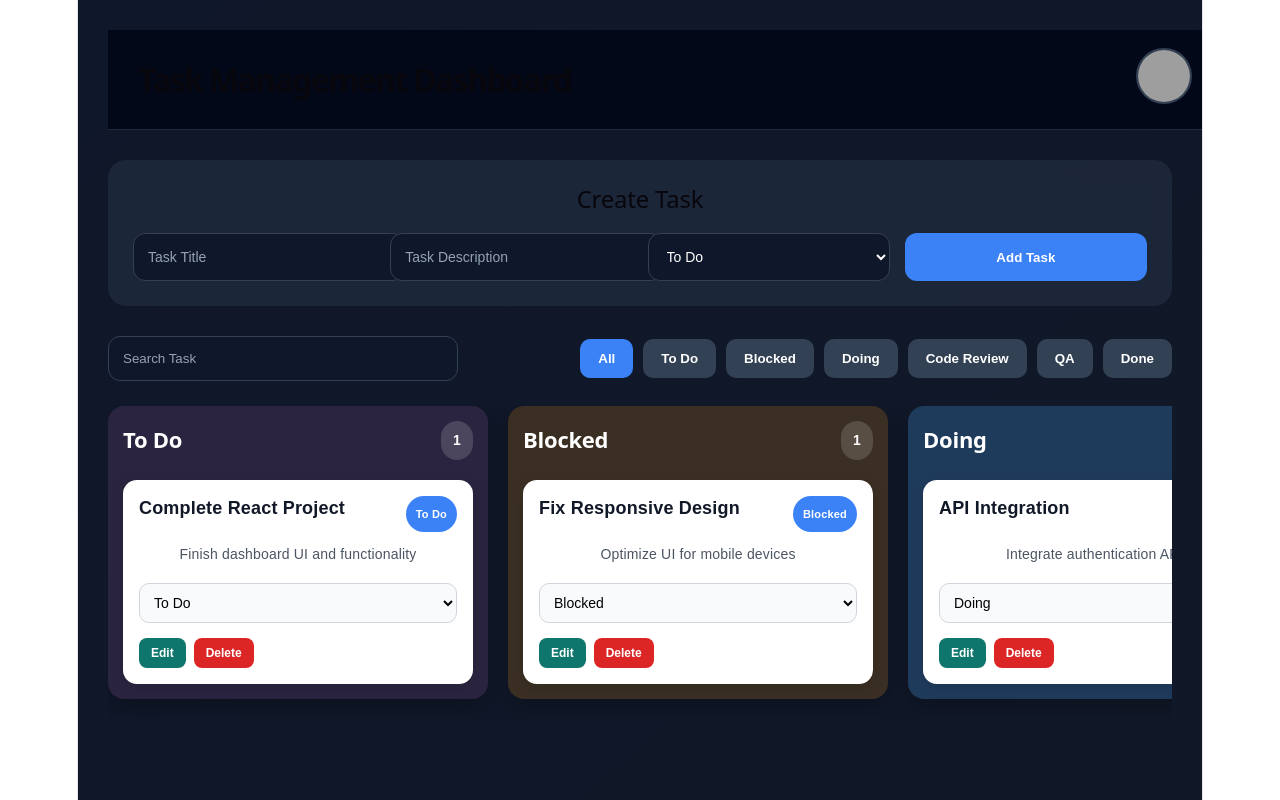
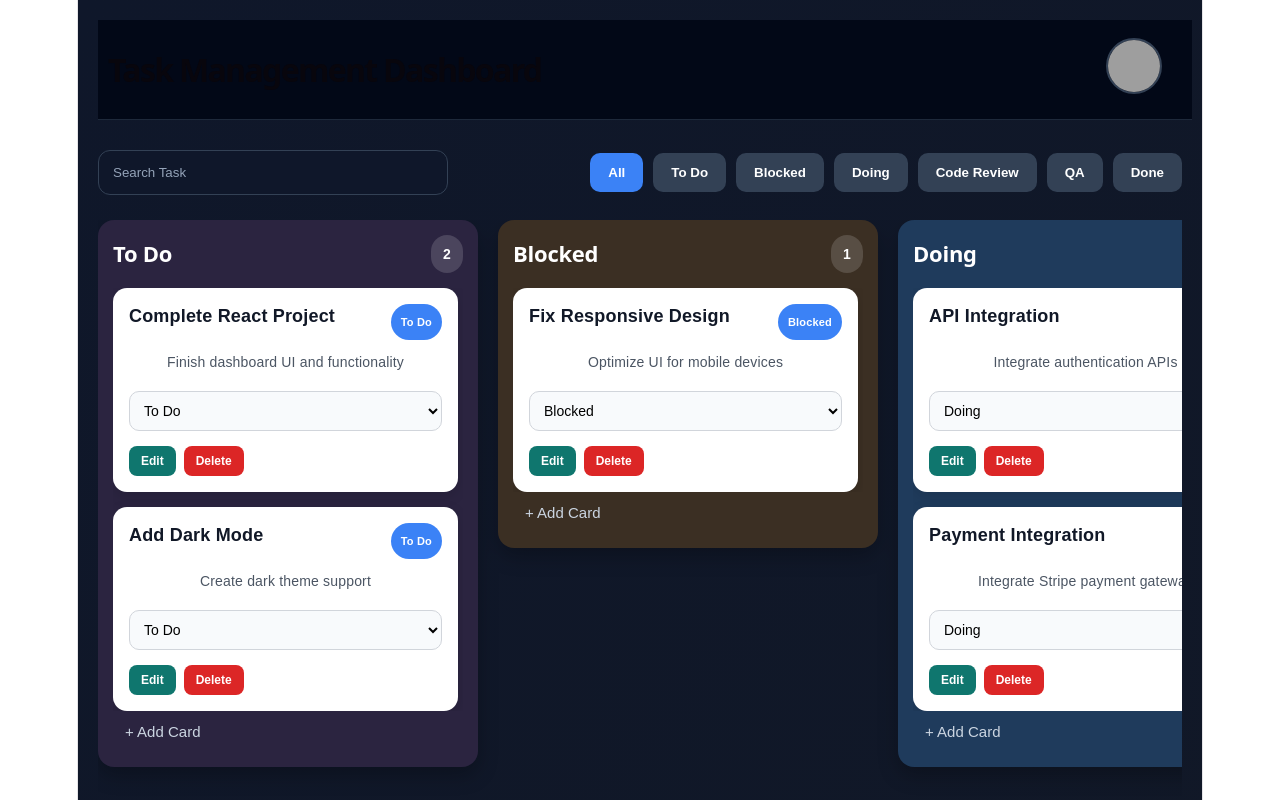
Before and after one commit to Aditigithubsri/Edtech-Project, a React (Vite) app: page /dashboard in a window 1280 px wide. Shown: the top 800 px of the page. Built offline with nearby package versions, Linux system fonts and the light colour scheme; grey boxes are pictures that could not be loaded.

Commit message:
Updated board layout spacing

```diff
--- a/src/Components/BoardSection/BoardSection.css
+++ b/src/Components/BoardSection/BoardSection.css
@@ -1,9 +1,17 @@
 .board-container {
   display: flex;
+
   gap: 20px;
+
   overflow-x: auto;
-  padding-bottom: 20px;
+  overflow-y: hidden;
+
+  height: 100vh;
+
+  align-items: flex-start;
 }
+
+/* Horizontal scrollbar */
 
 .board-container::-webkit-scrollbar {
   height: 8px;
@@ -11,52 +19,113 @@
 
 .board-container::-webkit-scrollbar-thumb {
   background: #475569;
+
   border-radius: 20px;
 }
 
+/* COLUMN */
+
 .board-column {
   min-width: 350px;
+  max-width: 350px;
+
   background: #1e293b;
+
   border-radius: 16px;
+
   padding: 15px;
-  height: fit-content;
+
   flex-shrink: 0;
+
+  display: flex;
+  flex-direction: column;
 }
+
+/* HEADER */
 
 .column-header {
   display: flex;
+
   justify-content: space-between;
+
   align-items: center;
-  margin-bottom: 20px;
+
+  margin-bottom: 15px;
+
+  flex-shrink: 0;
 }
 
 .column-header h2 {
   font-size: 22px;
+
   margin: 0;
+
   color: white;
 }
 
 .column-header span {
-  background: rgba(255, 255, 255, 0.15);
+  background: rgba(
+    255,
+    255,
+    255,
+    0.15
+  );
+
   padding: 6px 12px;
+
   border-radius: 20px;
+
   font-size: 14px;
+
   font-weight: bold;
+
   color: white;
 }
 
+/* SCROLLABLE TASK AREA */
+
 .column-cards {
   display: flex;
+
   flex-direction: column;
+
   gap: 15px;
+
+  overflow-y: auto;
+
+  flex: 1;
+
+  padding-right: 5px;
+
+  /* ADD THIS */
+  min-height: 0;
 }
+
+/* Vertical scrollbar */
+
+.column-cards::-webkit-scrollbar {
+  width: 6px;
+}
+
+.column-cards::-webkit-scrollbar-thumb {
+  background: #64748b;
+
+  border-radius: 20px;
+}
+
+/* TASK CARD */
 
 .task-card {
   background: white;
+
   color: #111827;
+
   border-radius: 14px;
+
   padding: 16px;
+
   transition: 0.3s ease;
+
   cursor: pointer;
 }
 
@@ -66,33 +135,49 @@
 
 .task-top {
   display: flex;
+
   justify-content: space-between;
+
   align-items: flex-start;
+
   gap: 10px;
+
   margin-bottom: 12px;
 }
 
 .task-top h3 {
   margin: 0;
+
   font-size: 18px;
+
   line-height: 1.4;
 }
 
 .task-status {
   padding: 5px 10px;
+
   border-radius: 20px;
+
   font-size: 11px;
+
   color: white;
+
   background: #3b82f6;
+
   white-space: nowrap;
 }
 
 .task-card p {
   color: #4b5563;
+
   font-size: 14px;
+
   line-height: 1.5;
+
   margin-bottom: 18px;
 }
+
+/* MOVE TASK */
 
 .move-task {
   margin-bottom: 15px;
@@ -100,26 +185,41 @@
 
 .move-task select {
   width: 100%;
+
   padding: 10px;
+
   border-radius: 10px;
+
   border: 1px solid #d1d5db;
+
   outline: none;
+
   font-size: 14px;
 }
 
+/* FOOTER */
+
 .task-footer {
   display: flex;
+
   flex-wrap: wrap;
+
   gap: 8px;
 }
 
 .task-footer button {
   border: none;
+
   border-radius: 8px;
+
   padding: 8px 12px;
+
   color: white;
+
   cursor: pointer;
+
   font-size: 12px;
+
   font-weight: 600;
 }
 
@@ -139,15 +239,177 @@
   background: #b91c1c;
 }
 
+/* EMPTY CARD */
+
 .empty-card {
-  background: rgba(255, 255, 255, 0.08);
-  border: 1px dashed rgba(255, 255, 255, 0.2);
+  background: rgba(
+    255,
+    255,
+    255,
+    0.08
+  );
+
+  border: 1px dashed
+    rgba(255, 255, 255, 0.2);
+
   border-radius: 12px;
+
   padding: 20px;
+
   text-align: center;
+
   color: #cbd5e1;
+
   font-size: 14px;
 }
+
+/* ADD CARD */
+
+.add-card-section {
+  margin-top: auto;
+
+  flex-shrink: 0;
+}
+
+.add-card-btn {
+  width: 100%;
+
+  background: transparent;
+
+  border: none;
+
+  color: #cbd5e1;
+
+  padding: 12px;
+
+  border-radius: 10px;
+
+  cursor: pointer;
+
+  text-align: left;
+
+  font-size: 15px;
+
+  transition: 0.2s;
+}
+
+
+/* FORM */
+
+.add-card-form {
+  margin-top: 10px;
+
+  display: flex;
+
+  flex-direction: column;
+
+  gap: 10px;
+
+  width: 100%;
+}
+
+/* FORM HEADER */
+
+.form-header {
+  display: flex;
+
+  justify-content: space-between;
+
+  align-items: center;
+}
+
+.form-header span {
+  color: white;
+
+  font-size: 15px;
+
+  font-weight: 600;
+}
+
+/* CLOSE BUTTON */
+
+.close-form-btn {
+  background: transparent;
+
+  border: none;
+
+  color: #cbd5e1;
+
+  cursor: pointer;
+
+  display: flex;
+
+  align-items: center;
+
+  justify-content: center;
+
+  padding: 4px;
+
+  border-radius: 6px;
+
+  transition: 0.2s;
+}
+
+.close-form-btn:hover {
+  background: rgba(
+    255,
+    255,
+    255,
+    0.08
+  );
+}
+
+/* INPUTS */
+
+.add-card-form input,
+.add-card-form textarea {
+  width: 100%;
+
+  box-sizing: border-box;
+
+  border: none;
+
+  outline: none;
+
+  border-radius: 10px;
+
+  padding: 12px;
+
+  background: #fff;
+
+  font-size: 14px;
+}
+
+.add-card-form textarea {
+  resize: vertical;
+
+  min-height: 100px;
+
+  max-height: 200px;
+}
+
+/* BUTTON */
+
+.add-card-form button {
+     background-color: #2563eb;
+
+  color: white;
+
+  border: none;
+
+  padding: 12px;
+
+  border-radius: 10px;
+
+  cursor: pointer;
+
+  font-weight: 600;
+
+  transition: 0.2s;
+}
+
+
+/* RESPONSIVE */
 
 @media (max-width: 768px) {
   .board-column {
--- a/src/Components/BoardSection/BoardSection.jsx
+++ b/src/Components/BoardSection/BoardSection.jsx
@@ -1,4 +1,7 @@
 import React from "react";
+
+import { RxCross2 } from "react-icons/rx";
+
 import "./BoardSection.css";
 
 const BoardSection = ({
@@ -8,6 +11,16 @@ const BoardSection = ({
   handleMoveTask,
   handleEdit,
   openDeleteModal,
+
+  /* ADD TASK */
+
+  handleSubmit,
+  title,
+  setTitle,
+  description,
+  setDescription,
+  taskStatus,
+  setTaskStatus,
 }) => {
   return (
     <div className="board-container">
@@ -30,6 +43,8 @@ const BoardSection = ({
             className="board-column"
             key={column}
           >
+            {/* HEADER */}
+
             <div className="column-header">
               <h2>{column}</h2>
 
@@ -37,6 +52,8 @@ const BoardSection = ({
                 {columnTasks.length}
               </span>
             </div>
+
+            {/* TASKS */}
 
             <div className="column-cards">
               {columnTasks.length > 0 ? (
@@ -56,6 +73,8 @@ const BoardSection = ({
                     <p>
                       {task.description}
                     </p>
+
+                    {/* MOVE TASK */}
 
                     <div className="move-task">
                       <select
@@ -79,6 +98,8 @@ const BoardSection = ({
                         )}
                       </select>
                     </div>
+
+                    {/* ACTIONS */}
 
                     <div className="task-footer">
                       <button
@@ -109,6 +130,81 @@ const BoardSection = ({
                 </div>
               )}
             </div>
+
+            {/* ADD CARD */}
+
+            <div className="add-card-section">
+              {taskStatus !== column ? (
+                <button
+                  className="add-card-btn"
+                  onClick={() =>
+                    setTaskStatus(column)
+                  }
+                >
+                  + Add Card
+                </button>
+              ) : (
+                <div className="add-card-form">
+                  {/* FORM HEADER */}
+
+                  <div className="form-header">
+                    <span>
+                      Add New Card
+                    </span>
+
+                    <button
+                      className="close-form-btn"
+                      onClick={() => {
+                        setTaskStatus(
+                          ""
+                        );
+
+                        setTitle("");
+
+                        setDescription(
+                          ""
+                        );
+                      }}
+                    >
+                      <RxCross2 size={18} />
+                    </button>
+                  </div>
+
+                  {/* TITLE */}
+
+                  <input
+                    type="text"
+                    placeholder="Task title"
+                    value={title}
+                    onChange={(e) =>
+                      setTitle(
+                        e.target.value
+                      )
+                    }
+                  />
+
+                  {/* DESCRIPTION */}
+
+                  <textarea
+                    placeholder="Description"
+                    value={description}
+                    onChange={(e) =>
+                      setDescription(
+                        e.target.value
+                      )
+                    }
+                  />
+
+                  {/* BUTTON */}
+
+                  <button
+                    onClick={handleSubmit}
+                  >
+                    Create Task
+                  </button>
+                </div>
+              )}
+            </div>
           </div>
         );
       })}
--- a/src/Components/DashBoard/DashBoard.css
+++ b/src/Components/DashBoard/DashBoard.css
@@ -5,7 +5,7 @@
     #0f172a,
     #111827
   );
-  padding: 30px;
+  padding: 20px;
   color: white;
   font-family: Arial, sans-serif;
   overflow-x: auto;
@@ -65,7 +65,7 @@
     auto-fit,
     minmax(220px, 1fr)
   );
-  gap: 15px;
+  gap: 35px;
 }
 
 .task-form input,
--- a/src/Components/DashBoard/DashBoard.jsx
+++ b/src/Components/DashBoard/DashBoard.jsx
@@ -1,9 +1,16 @@
-import React, { useEffect, useMemo, useState } from "react";
+import React, {
+  useEffect,
+  useMemo,
+  useState,
+} from "react";
+
 import "./DashBoard.css";
-import Pagination from "../Pagination/Pagination";
+
 import Data from "./Data";
+
 import EditTaskModal from "../EditModal/EditTaskModal";
 import DeleteTaskModal from "../DeleteTaskModal/DeleteTaskModal";
+
 import Header from "../Header/Header";
 import BoardSection from "../BoardSection/BoardSection";
 
@@ -17,23 +24,36 @@ const DashBoard = () => {
     "Done",
   ];
 
-  const [tasks, setTasks] = useState(Data);
+  /* TASKS */
 
-  const [title, setTitle] = useState("");
+  const [tasks, setTasks] =
+    useState(Data);
+
+  /* ADD TASK */
+
+  const [title, setTitle] =
+    useState("");
+
   const [description, setDescription] =
     useState("");
+
   const [taskStatus, setTaskStatus] =
-    useState("To Do");
+    useState("");
 
-  const [filter, setFilter] = useState("All");
-  const [search, setSearch] = useState("");
+  /* FILTERS */
 
-  const [loading, setLoading] = useState(true);
+  const [filter, setFilter] =
+    useState("All");
 
-  const [currentPage, setCurrentPage] =
-    useState(1);
+  const [search, setSearch] =
+    useState("");
 
-  /* EDIT MODAL STATES */
+  /* LOADING */
+
+  const [loading, setLoading] =
+    useState(true);
+
+  /* EDIT MODAL */
 
   const [isModalOpen, setIsModalOpen] =
     useState(false);
@@ -41,7 +61,7 @@ const DashBoard = () => {
   const [selectedTask, setSelectedTask] =
     useState(null);
 
-  /* DELETE MODAL STATES */
+  /* DELETE MODAL */
 
   const [
     isDeleteModalOpen,
@@ -53,7 +73,7 @@ const DashBoard = () => {
     setSelectedDeleteTask,
   ] = useState(null);
 
-  const tasksPerPage = 6;
+  /* LOADER */
 
   useEffect(() => {
     const timer = setTimeout(() => {
@@ -85,34 +105,34 @@ const DashBoard = () => {
 
     setTitle("");
     setDescription("");
-    setTaskStatus("To Do");
+    setTaskStatus("");
   };
 
-  /* OPEN DELETE MODAL */
+  /* MOVE TASK */
 
-  const openDeleteModal = (task) => {
-    setSelectedDeleteTask(task);
-    setIsDeleteModalOpen(true);
-  };
-
-  /* DELETE TASK */
-
-  const handleDelete = (id) => {
+  const handleMoveTask = (
+    id,
+    status
+  ) => {
     setTasks((prev) =>
-      prev.filter((task) => task.id !== id)
+      prev.map((task) =>
+        task.id === id
+          ? { ...task, status }
+          : task
+      )
     );
   };
 
-  /* OPEN EDIT MODAL */
+  /* EDIT TASK */
 
   const handleEdit = (task) => {
     setSelectedTask(task);
     setIsModalOpen(true);
   };
 
-  /* UPDATE TASK */
-
-  const handleUpdateTask = (updatedTask) => {
+  const handleUpdateTask = (
+    updatedTask
+  ) => {
     setTasks((prev) =>
       prev.map((task) =>
         task.id === updatedTask.id
@@ -122,14 +142,17 @@ const DashBoard = () => {
     );
   };
 
-  /* MOVE TASK */
+  /* DELETE TASK */
 
-  const handleMoveTask = (id, status) => {
+  const openDeleteModal = (task) => {
+    setSelectedDeleteTask(task);
+    setIsDeleteModalOpen(true);
+  };
+
+  const handleDelete = (id) => {
     setTasks((prev) =>
-      prev.map((task) =>
-        task.id === id
-          ? { ...task, status }
-          : task
+      prev.filter(
+        (task) => task.id !== id
       )
     );
   };
@@ -146,85 +169,27 @@ const DashBoard = () => {
       const matchesSearch =
         task.title
           .toLowerCase()
-          .includes(search.toLowerCase()) ||
+          .includes(
+            search.toLowerCase()
+          ) ||
         task.description
           .toLowerCase()
-          .includes(search.toLowerCase());
+          .includes(
+            search.toLowerCase()
+          );
 
-      return matchesFilter && matchesSearch;
+      return (
+        matchesFilter &&
+        matchesSearch
+      );
     });
   }, [tasks, filter, search]);
-
-  /* PAGINATION */
-
-  const indexOfLastTask =
-    currentPage * tasksPerPage;
-
-  const indexOfFirstTask =
-    indexOfLastTask - tasksPerPage;
-
-  const paginatedTasks =
-    filteredTasks.slice(
-      indexOfFirstTask,
-      indexOfLastTask
-    );
-
-  const totalPages = Math.ceil(
-    filteredTasks.length / tasksPerPage
-  );
 
   return (
     <div className="dashboard">
       {/* HEADER */}
 
       <Header />
-
-      {/* FORM */}
-
-      <div className="task-form-container">
-        <h2>Create Task</h2>
-
-        <div className="task-form">
-          <input
-            type="text"
-            placeholder="Task Title"
-            value={title}
-            onChange={(e) =>
-              setTitle(e.target.value)
-            }
-          />
-
-          <input
-            type="text"
-            placeholder="Task Description"
-            value={description}
-            onChange={(e) =>
-              setDescription(e.target.value)
-            }
-          />
-
-          <select
-            value={taskStatus}
-            onChange={(e) =>
-              setTaskStatus(e.target.value)
-            }
-            className="status-select"
-          >
-            {boardColumns.map((item) => (
-              <option
-                key={item}
-                value={item}
-              >
-                {item}
-              </option>
-            ))}
-          </select>
-
-          <button onClick={handleSubmit}>
-            Add Task
-          </button>
-        </div>
-      </div>
 
       {/* SEARCH + FILTER */}
 
@@ -246,10 +211,9 @@ const DashBoard = () => {
                 ? "active"
                 : ""
             }
-            onClick={() => {
-              setFilter("All");
-              setCurrentPage(1);
-            }}
+            onClick={() =>
+              setFilter("All")
+            }
           >
             All
           </button>
@@ -262,10 +226,9 @@ const DashBoard = () => {
                   ? "active"
                   : ""
               }
-              onClick={() => {
-                setFilter(item);
-                setCurrentPage(1);
-              }}
+              onClick={() =>
+                setFilter(item)
+              }
             >
               {item}
             </button>
@@ -285,25 +248,45 @@ const DashBoard = () => {
           ))}
         </div>
       ) : (
-        <>
-          {/* BOARD SECTION */}
+        <BoardSection
+          boardColumns={boardColumns}
+          paginatedTasks={
+            filteredTasks
+          }
+          filter={filter}
+          handleMoveTask={
+            handleMoveTask
+          }
+          handleEdit={handleEdit}
+          openDeleteModal={
+            openDeleteModal
+          }
 
-          <BoardSection
-            boardColumns={boardColumns}
-            paginatedTasks={paginatedTasks}
-            filter={filter}
-            handleMoveTask={handleMoveTask}
-            handleEdit={handleEdit}
-            openDeleteModal={openDeleteModal}
-          />
-        </>
+          /* ADD TASK */
+
+          handleSubmit={
+            handleSubmit
+          }
+          title={title}
+          setTitle={setTitle}
+          description={description}
+          setDescription={
+            setDescription
+          }
+          taskStatus={taskStatus}
+          setTaskStatus={
+            setTaskStatus
+          }
+        />
       )}
 
       {/* EDIT MODAL */}
 
       <EditTaskModal
         isOpen={isModalOpen}
-        onClose={() => setIsModalOpen(false)}
+        onClose={() =>
+          setIsModalOpen(false)
+        }
         task={selectedTask}
         onUpdate={handleUpdateTask}
         boardColumns={boardColumns}
--- a/src/Components/Header/Header.css
+++ b/src/Components/Header/Header.css
@@ -3,7 +3,7 @@
   display: flex;
   justify-content: space-between;
   align-items: center;
-  padding: 18px 30px;
+  padding: 18px 0px 18px 10px;
   background: #020817;
   border-bottom: 1px solid #1e293b;
   position: relative;
@@ -40,7 +40,7 @@
 
 .profile-wrapper {
   position: relative;
-  padding-right: 10px;
+  padding-right: 30px;
 }
 
 .profile-img {
```
Also changed, not shown: src/Components/DeleteTaskModal/DeleteTaskModal.jsx (+19 -12 lines), src/Components/SignOut/SignOut.jsx (+26 -3 lines).
